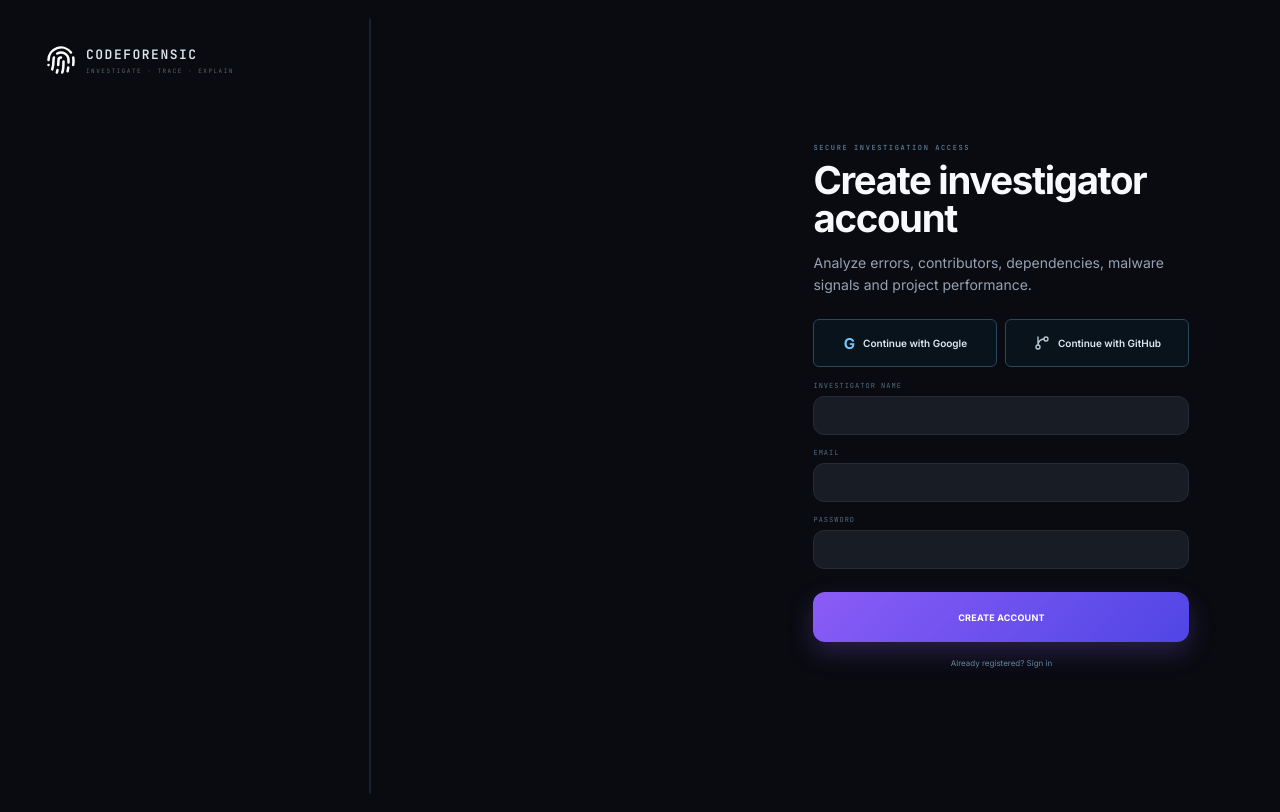
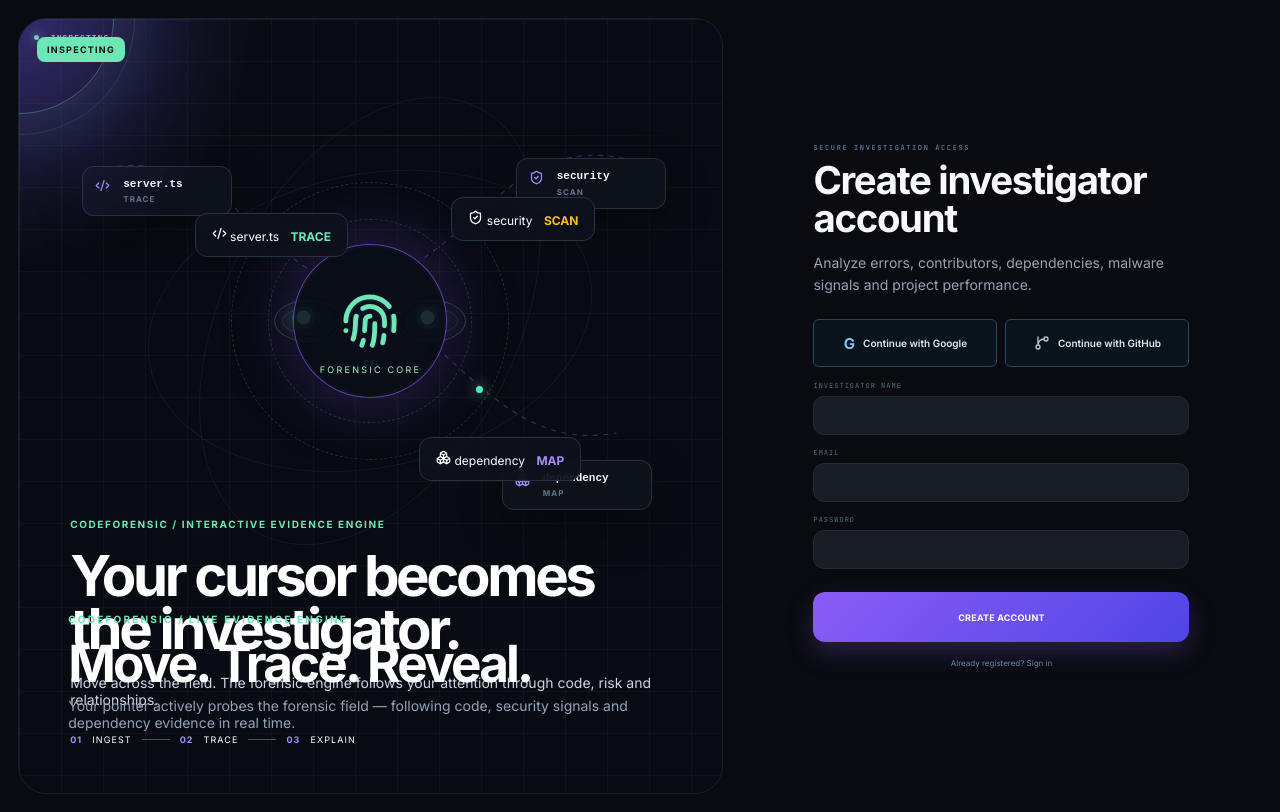
Before and after one commit to yashransubhe-prog/codeforensic, a React (Vite) app in the folder frontend/: page / in a window 1280 px wide. Both pictures are taken after a click on the button "ENTER PLATFORM". Built offline with nearby package versions, Linux system fonts and the light colour scheme.

Commit message:
fix: hard-pin auth visual dimensions and visibility

```diff
--- a/frontend/src/WorldClassApp.tsx
+++ b/frontend/src/WorldClassApp.tsx
@@ -348,7 +348,7 @@ function AuthScreen({ onSuccess }: { onSuccess: (user: any) => void }) {
 
   return (
     <div className="auth-page" onPointerMove={trackAuthPointer} style={{ "--ax": `${authPointer.x}%`, "--ay": `${authPointer.y}%` } as React.CSSProperties}>
-      <aside className="auth-visual" style={{ display: "block", position: "relative", minHeight: "calc(100vh - 36px)", overflow: "hidden", borderRadius: 28, background: "#080b11", border: "1px solid #182131" }}>
+      <aside className="auth-visual" style={{ display: "block", visibility: "visible", opacity: 1, position: "relative", width: "100%", height: "calc(100vh - 36px)", minHeight: 620, overflow: "hidden", borderRadius: 28, background: "#080b11", border: "1px solid #182131", zIndex: 10 }}>
         {/* Inline-rendered stage: intentionally independent of brand.css so it cannot disappear through cascade/breakpoints. */}
         <div style={{ position: "absolute", inset: 0, zIndex: 20, overflow: "hidden", color: "#fff", pointerEvents: "none", background: `radial-gradient(circle at ${authPointer.x}% ${authPointer.y}%, rgba(124,92,255,.25), transparent 24%), linear-gradient(rgba(110,231,183,.055) 1px, transparent 1px), linear-gradient(90deg, rgba(110,231,183,.055) 1px, transparent 1px)`, backgroundSize: "auto, 42px 42px, 42px 42px" }}>
           <div style={{ position: "absolute", left: `${authPointer.x}%`, top: `${authPointer.y}%`, width: 190, height: 190, borderRadius: "50%", border: "1px solid rgba(110,231,183,.35)", transform: "translate(-50%,-50%)", boxShadow: "0 0 70px rgba(110,231,183,.12)", transition: "left 80ms linear, top 80ms linear" }} />
```
